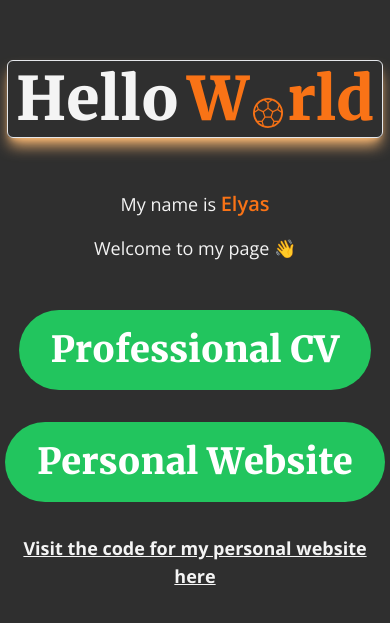
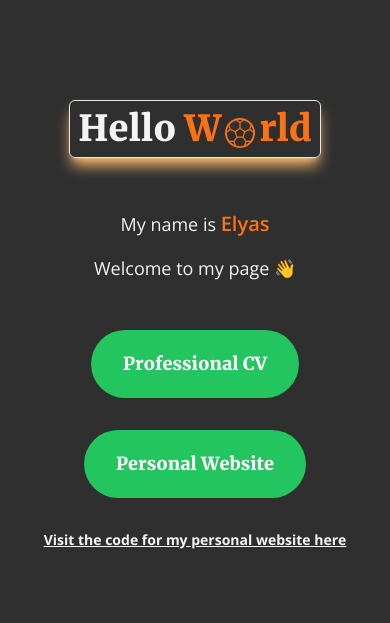
Before and after one commit to BlueElyas/elyas-portfolio, a React (Create React App) app: page / in a window 390 px wide. Shown: the part 107-730 px from the top of the page. Built offline with nearby package versions, Linux system fonts and the light colour scheme.

Commit message:
Fix responsiveness of home page

```diff
--- a/src/components/reusable/mainmenu/MenuTitle.jsx
+++ b/src/components/reusable/mainmenu/MenuTitle.jsx
@@ -5,9 +5,13 @@ const MenuTitle = () => {
     <div class="flex justify-center items-center w-screen  p-5">
       <div class="border border-gray-200 p-2 rounded-md shadow-lg shadow-orange-300">
         <div class="flex items-end gap-1">
-          <span class="text-6xl font-semibold dark:text-white">Hello</span>
+          <span class="text-4xl lg:text-6xl font-semibold dark:text-white">
+            Hello
+          </span>
           <br />
-          <span class="text-6xl font-semibold text-orange-500">W</span>
+          <span class="text-4xl lg:text-6xl font-semibold text-orange-500">
+            W
+          </span>
           <svg
             class="animate-bounce"
             fill="#F97316"
@@ -22,7 +26,9 @@ const MenuTitle = () => {
               transform="translate(-41 -25)"
             />
           </svg>
-          <span class="text-6xl font-semibold text-orange-500">rld</span>
+          <span class="text-4xl lg:text-6xl font-semibold text-orange-500">
+            rld
+          </span>
         </div>
       </div>
     </div>
--- a/src/components/shells/MainMenu.jsx
+++ b/src/components/shells/MainMenu.jsx
@@ -5,7 +5,7 @@ import MenuTitle from "../reusable/mainmenu/MenuTitle";
 
 const MainMenu = () => {
   return (
-    <div className="flex justify-center items-center flex-col bg-darkGray text-softGray h-screen gap-8 text-4xl font-merriweatherBold text-center overflow-hidden">
+    <div className="flex justify-center items-center flex-col bg-darkGray text-softGray h-screen gap-8 text-lg lg:text-4xl font-merriweatherBold text-center overflow-hidden">
       <MenuTitle />
       <p className="text-lg font-sans mx-8 w-96">
         My name is{" "}
@@ -16,7 +16,7 @@ const MainMenu = () => {
       <MainMenuButton name="Personal Website" link="personal" />
 
       <a
-        className="text-lg font-sans w-96 text-softGray font-bold underline hover:no-underline hover:opacity-75 active:opacity-40"
+        className="text-sm font-sans w-96 text-softGray font-bold underline hover:no-underline hover:opacity-75 active:opacity-40 lg:text-lg"
         href="https://github.com/BlueElyas/elyas-portfolio"
       >
         Visit the code for my personal website here
```
